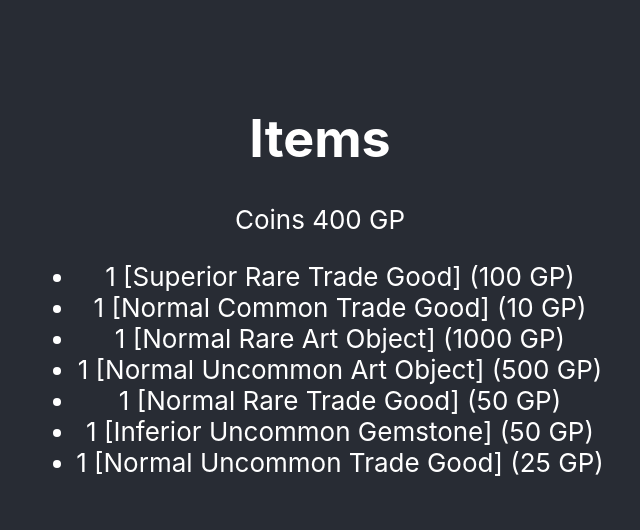
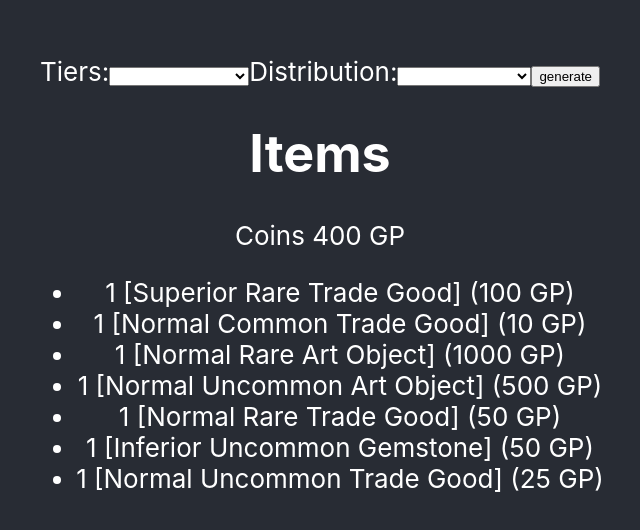
Before and after one commit to mvillaronga/treasure-generator, a React (Create React App) app: page / in a window 1280 px wide. Shown: the part 112-642 px from the top of the page, without its empty margins (320-960 px from the left). Built offline with nearby package versions, Linux system fonts and the light colour scheme.

Commit message:
rendering lists from data

```diff
--- a/src/App.js
+++ b/src/App.js
@@ -1,4 +1,3 @@
-import logo from './logo.svg';
 import './App.css';
 import {rollTreasure, tiers, distribution} from './treasure.js'
 
@@ -8,9 +7,38 @@ function App() {
   const items = treasure.items.map((item) =>
     <li>1 [{item.quality} {item.rarity} {item.type}] ({item.value} GP)</li>)
 
+  const tier_select = tiers.map((item, idx) =>
+    <option value={idx}>{item.title} ({item.start} - {item.end})</option>
+  )
+
+  const dist_select = distribution.map((item, idx) =>
+    <option value={idx}>{item.name}</option>
+  )
+
   return (
     <div className="App">
       <header className="App-header">
+        <form>
+          <label>
+            Tiers:
+            <select>
+            <option value="-1"></option>
+            {tier_select}
+            </select>
+          </label>
+
+          <label>
+            Distribution:
+            <select>
+              <option value="-1"></option>
+              {dist_select}
+            </select>
+          </label>
+
+          <input type="submit" value="generate" />
+        </form>
+
+
         <h1>Items</h1>
         <div>Coins {treasure.coins} GP</div>
         <ul>{items}</ul>
```
